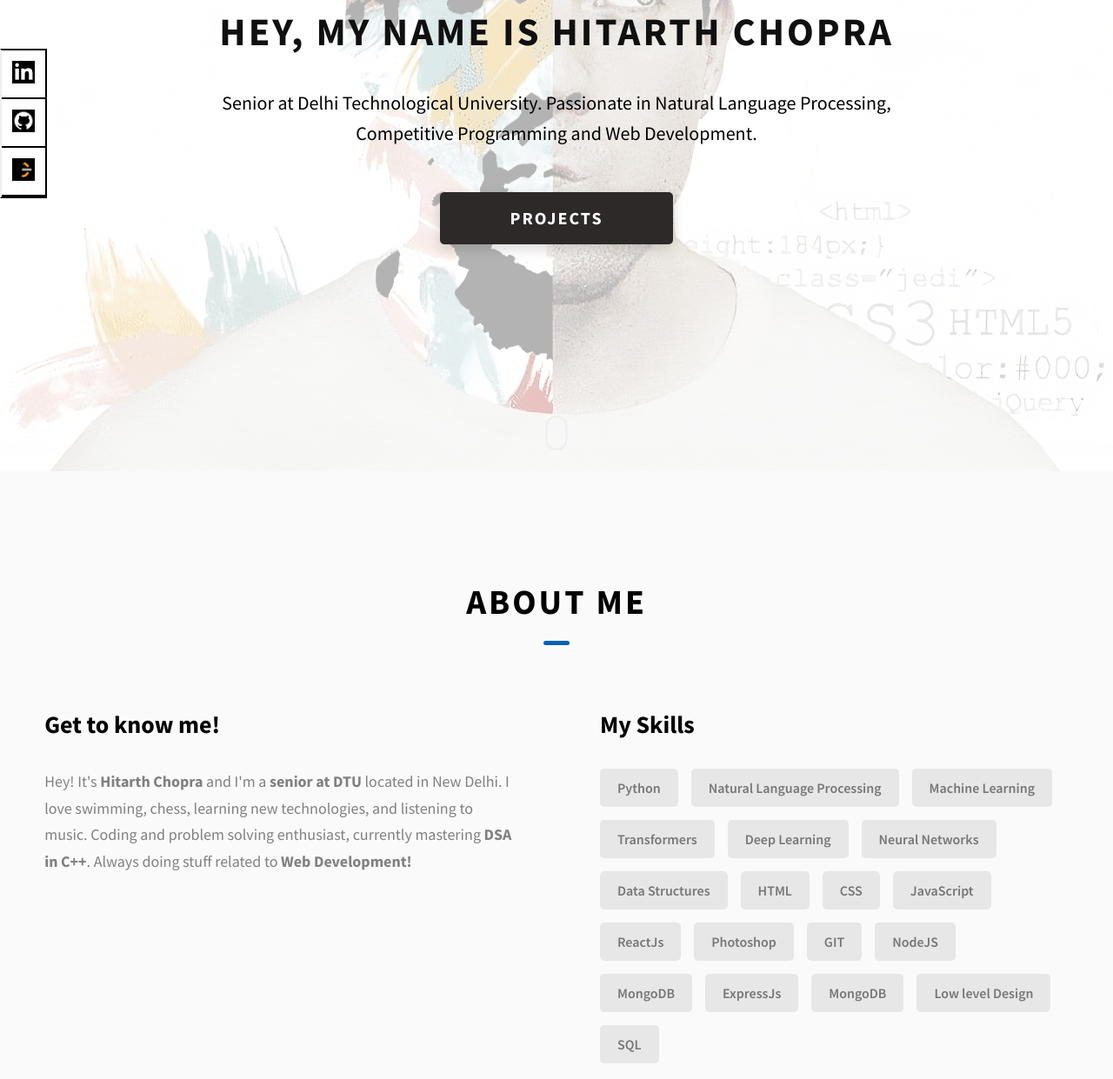
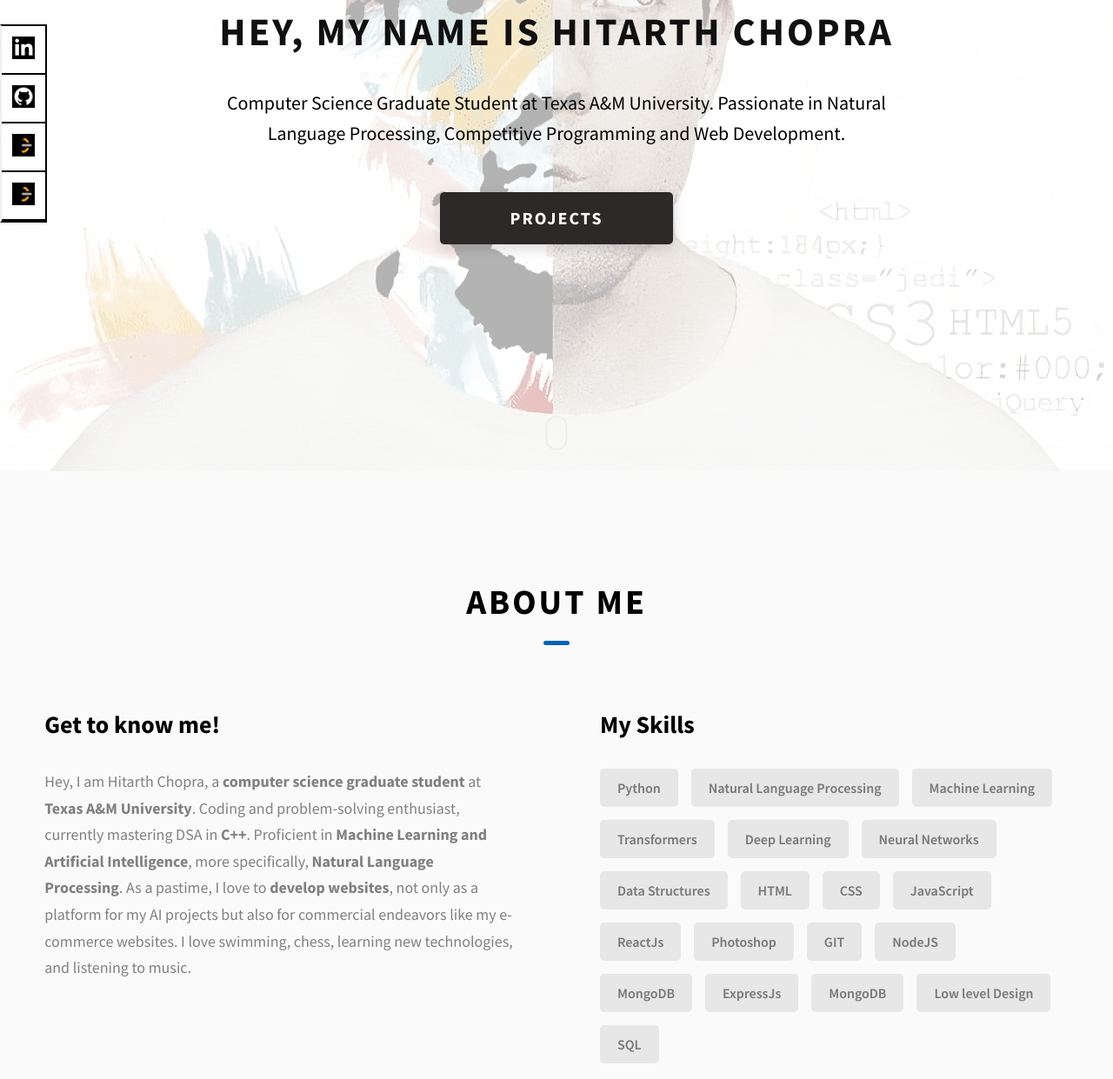
Before and after one commit to Hitarth24/DOPEFOLIO, a website: page index.html in a window 1280 px wide. Shown: the part 258-1499 px from the top of the page at 87% size. Drawn offline with Linux system fonts and the light colour scheme.

Commit message:
Update index.html

```diff
--- a/index.html
+++ b/index.html
@@ -79,7 +79,7 @@
         <h1 class="heading-primary">Hey, My name is Hitarth Chopra</h1>
         <div class="home-hero__info">
           <p class="text-primary">
-            Senior at Delhi Technological University. Passionate in Natural Language Processing, Competitive Programming and Web Development.
+            Computer Science Graduate Student at Texas A&M University. Passionate in Natural Language Processing, Competitive Programming and Web Development.
           </p>
         </div>
         <div class="home-hero__cta">
@@ -115,6 +115,16 @@
           </a>
         </div>
 
+         <div class="home-hero__social">
+          <a href="https://codeforces.com/profile/abmorpheus" class="home-hero__social-icon-link">
+            <img
+              src="./assets/png/lclogo.png"
+              alt="icon"
+              class="home-hero__social-icon"
+            />
+          </a>
+        </div>
+
       </div>
       <div class="home-hero__mouse-scroll-cont">
         <div class="mouse"></div>
@@ -132,10 +142,9 @@
             <h3 class="about__content-title">Get to know me!</h3>
             <div class="about__content-details">
               <p class="about__content-details-para">
-                Hey! It's
-                <strong>Hitarth Chopra</strong>
-                and I'm a <strong> senior at DTU </strong> located in
-                New Delhi. I love swimming, chess, learning new technologies, and listening to music. Coding and problem solving enthusiast, currently mastering <strong>DSA in C++</strong>. Always doing stuff related to <strong>Web Development!</strong>
+                Hey, I am Hitarth Chopra, a <strong>computer science graduate student</strong> at <strong>Texas A&M University</strong>. Coding and problem-solving enthusiast, currently mastering DSA in <strong>C++</strong>. Proficient in <strong>Machine Learning and Artificial Intelligence</strong>, more specifically, <strong>Natural Language Processing</strong>.
+As a pastime, I love to <strong>develop websites</strong>, not only as a platform for my AI projects but also for commercial endeavors like my e-commerce websites.
+I love swimming, chess, learning new technologies, and listening to music.
               </p>
             </div>
           </div>
```
